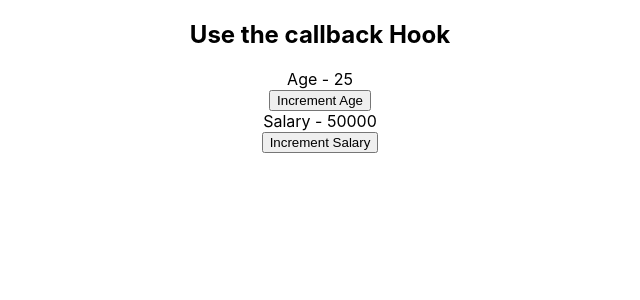
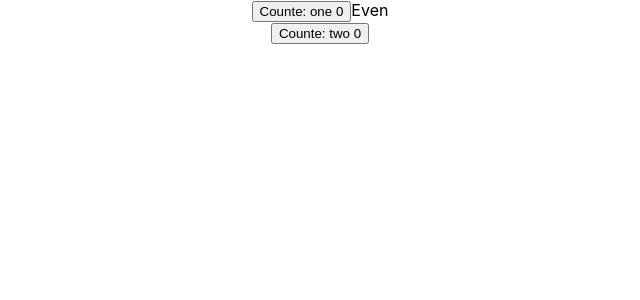
Before and after one commit to EdwinMLara/react-examples-general, a React (Create React App) app: page / in a window 1280 px wide. Shown: the top 300 px of the page, without its empty margins (320-960 px from the left). Built offline with nearby package versions, Linux system fonts and the light colour scheme.

Commit message:
se puede observar como se tarde el render en ambos botones por lo que se debe utilizar el use memo para obtimizar o solo llamar cuando sea necesario

```diff
--- a/src/App.js
+++ b/src/App.js
@@ -1,6 +1,6 @@
 import React, {useReducer} from 'react';
 import './App.css';
-import ParentComponent from './useCallbacks/components/ParentComponent';
+import Count from './useMemo/components/Counter';
 
 
 export const UserContext2 = React.createContext();
@@ -37,7 +37,7 @@ function App() {
             <ComponentE/>
           </ChannelContext.Provider>
       </UserContext2.Provider>*/}
-        <ParentComponent/>
+        <Count/>
       </div>
   );
 }
--- /dev/null
+++ b/src/useMemo/components/Counter.js
@@ -0,0 +1,33 @@
+import React,{useState,useMemo} from 'react'
+
+function Counter() {
+    const [counterOne,setCounterOne] = useState(0)
+    const [counterTwo,setCounterTwo] = useState(0)
+
+    const incrementOne = () =>{
+        setCounterOne(counterOne + 1)
+    }
+
+    const incrementTwo = () =>{
+        setCounterTwo(counterTwo +1 )
+    }
+
+    const isEvent = () =>{
+        let i = 0;
+        while(i < 2000000000) i++;
+        return counterOne % 2 === 0
+    }
+    return (
+        <div>
+            <div>
+                <button onClick={incrementOne}>Counte: one {counterOne}</button>
+                <span>{isEvent() ? 'Even' : 'Odd'}</span>
+            </div>
+            <div>
+                <button onClick={incrementTwo}>Counte: two {counterTwo}</button>
+            </div>
+        </div>
+    )
+}
+
+export default Counter
```
